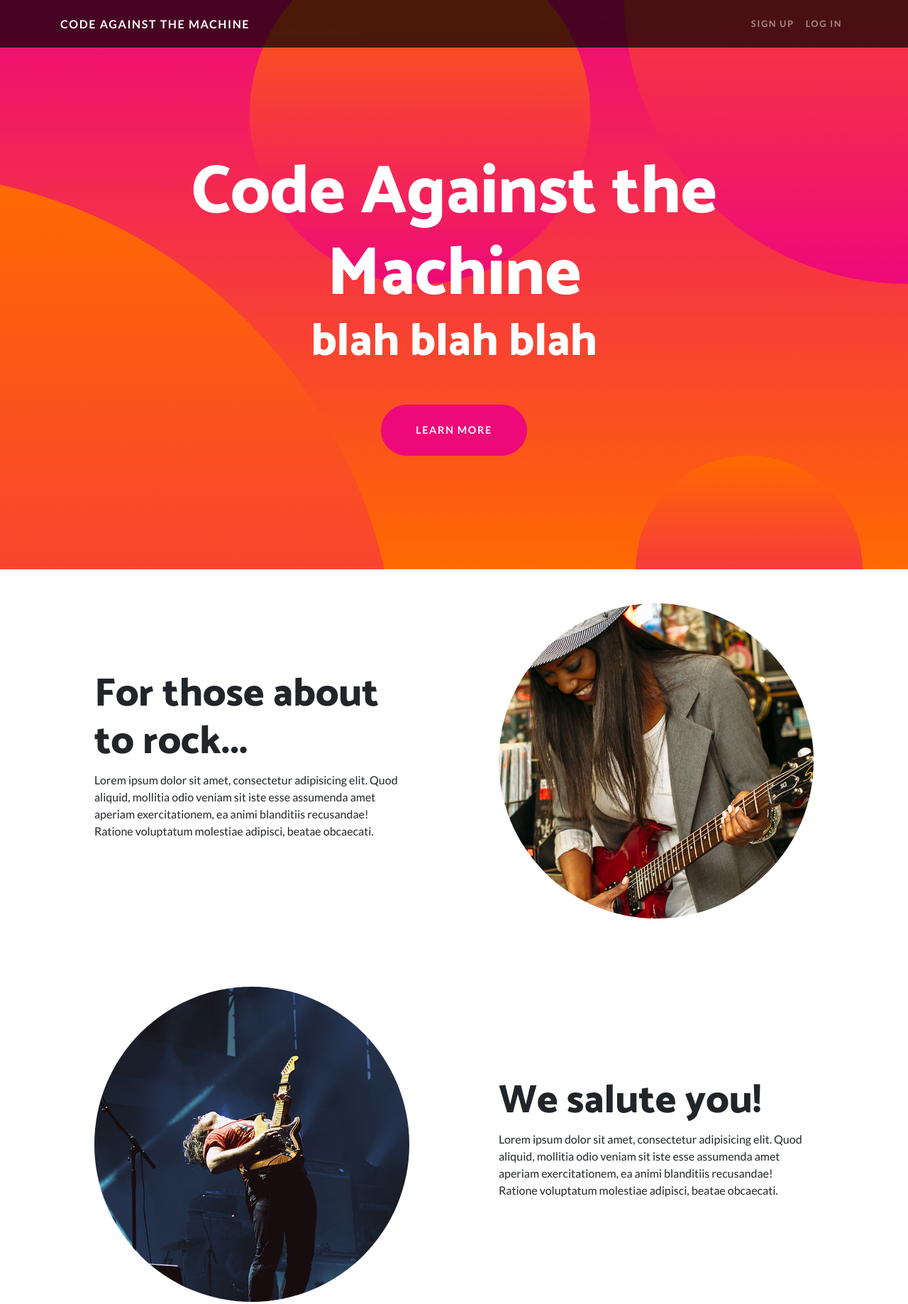
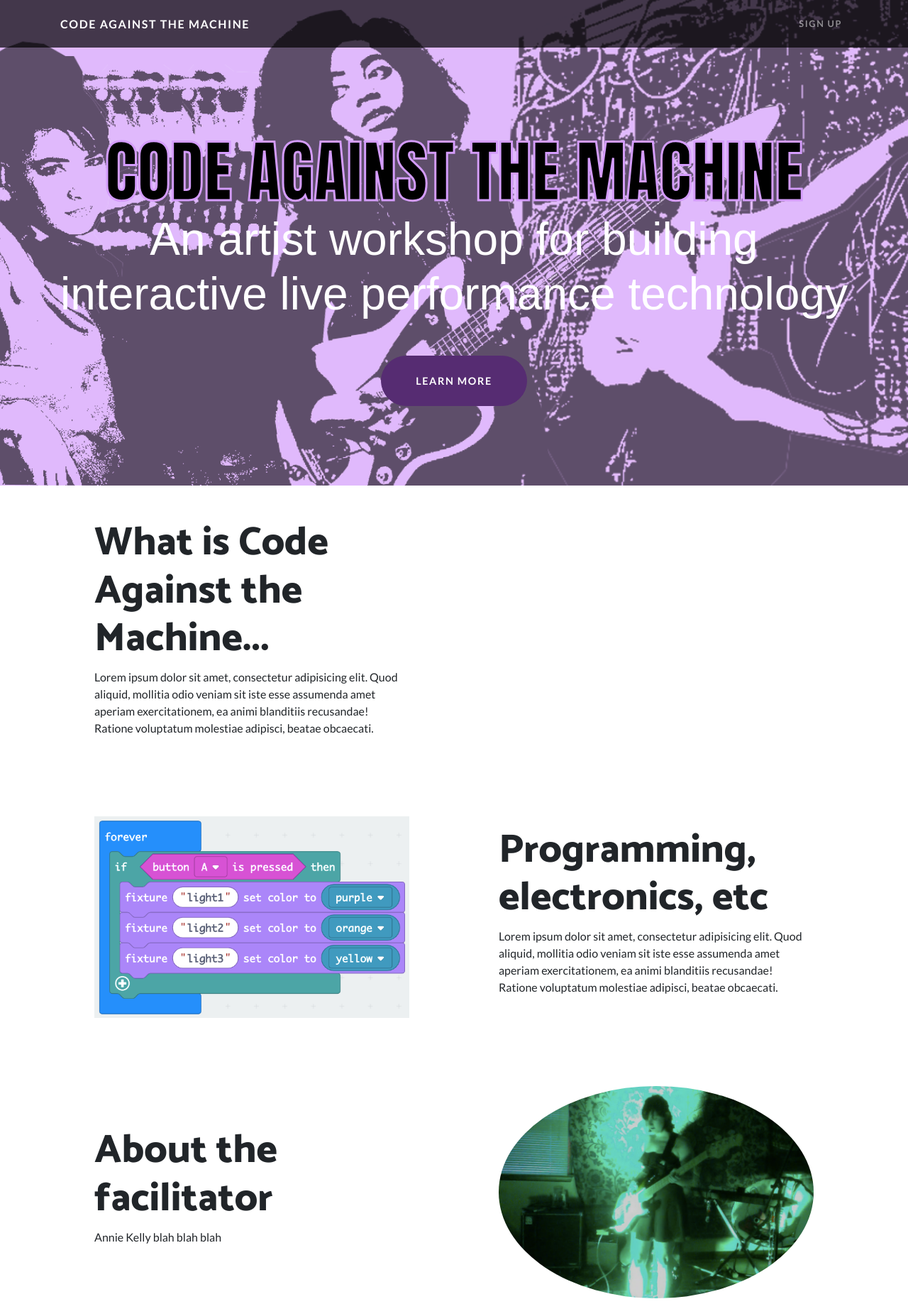
Before and after one commit to CodeAgainstTheMachine/home, a website: page index.html in a window 1280 px wide. Shown: the top 1837 px of the page at 71% size. Drawn offline with Linux system fonts and the light colour scheme.

Commit message:
added a new banner

```diff
--- /dev/null
+++ b/css/style.css
@@ -0,0 +1,63 @@
+body {
+}
+
+header.masthead {
+    background: url(../img/catmbackground.png);
+    position: relative;
+    overflow: hidden;
+    padding-top: calc(7rem + 72px);
+    padding-bottom: 7rem;
+    background-repeat: no-repeat;
+    background-position: center center;
+    background-attachment: scroll;
+    background-size: cover;
+  }
+
+  .btn-primary {
+      background-color: #562c72 !important;
+      border-color: #562c72 !important;
+  }
+
+  .btn-primary:active, .btn-primary:focus, .btn-primary:hover {
+      background-color: #000000 !important;
+      border-color: #000000 !important;
+  }
+
+  .btn-primary:focus {
+    background-color: #000000 !important;
+    border-color: #000000 !important;
+}
+
+  .btn-secondary {
+      background-color: #562c72 !important;
+      border-color: #562c72 !important;
+  }
+
+  .btn-secondary:active, .btn-secondary:focus, .btn-secondary:hover {
+    background-color: #000000 !important;
+    border-color: #000000 !important;
+}
+
+  .btn-secondary:focus {
+    background-color: #000000 !important;
+    border-color: #000000 !important;
+}
+
+
+header.masthead h1 {
+    font-size: 2rem;
+    font-family: 'Impact', Arial, sans-serif;
+    color: #000000;
+    -webkit-text-stroke: 3px #d49cfc;
+}
+
+h1{
+  font-family: 'Impact';
+  font-weight: normal !important;
+}
+
+header.masthead h2 {
+    font-size: 8px;
+    font-family: Arial, sans-serif;
+    font-weight: normal !important;
+  }
--- a/index.html
+++ b/index.html
@@ -19,6 +19,7 @@
 
     <!-- Custom styles for this template -->
     <link href="css/one-page-wonder.min.css" rel="stylesheet">
+    <link href="css/style.css" rel="stylesheet">
 
   </head>
 
@@ -36,9 +37,6 @@
             <li class="nav-item">
               <a class="nav-link" href="#">Sign Up</a>
             </li>
-            <li class="nav-item">
-              <a class="nav-link" href="#">Log In</a>
-            </li>
           </ul>
         </div>
       </div>
@@ -47,15 +45,11 @@
     <header class="masthead text-center text-white">
       <div class="masthead-content">
         <div class="container">
-          <h1 class="masthead-heading mb-0">Code Against the Machine</h1>
-          <h2 class="masthead-subheading mb-0">blah blah blah</h2>
+          <h1 class="masthead-heading mb-0">CODE AGAINST THE MACHINE</h1>
+          <h2 class="masthead-subheading mb-0">An artist workshop for building interactive live performance technology</h2>
           <a href="#" class="btn btn-primary btn-xl rounded-pill mt-5">Learn More</a>
         </div>
       </div>
-      <div class="bg-circle-1 bg-circle"></div>
-      <div class="bg-circle-2 bg-circle"></div>
-      <div class="bg-circle-3 bg-circle"></div>
-      <div class="bg-circle-4 bg-circle"></div>
     </header>
 
     <section>
@@ -68,7 +62,7 @@
           </div>
           <div class="col-lg-6 order-lg-1">
             <div class="p-5">
-              <h2 class="display-4">For those about to rock...</h2>
+              <h2 class="display-4">What is Code Against the Machine...</h2>
               <p>Lorem ipsum dolor sit amet, consectetur adipisicing elit. Quod aliquid, mollitia odio veniam sit iste esse assumenda amet aperiam exercitationem, ea animi blanditiis recusandae! Ratione voluptatum molestiae adipisci, beatae obcaecati.</p>
             </div>
           </div>
@@ -81,12 +75,12 @@
         <div class="row align-items-center">
           <div class="col-lg-6">
             <div class="p-5">
-              <img class="img-fluid rounded-circle" src="img/02.jpg" alt="">
+              <img class="img-fluid " src="img/lightscode.png" alt="">
             </div>
           </div>
           <div class="col-lg-6">
             <div class="p-5">
-              <h2 class="display-4">We salute you!</h2>
+              <h2 class="display-4">Programming, electronics, etc</h2>
               <p>Lorem ipsum dolor sit amet, consectetur adipisicing elit. Quod aliquid, mollitia odio veniam sit iste esse assumenda amet aperiam exercitationem, ea animi blanditiis recusandae! Ratione voluptatum molestiae adipisci, beatae obcaecati.</p>
             </div>
           </div>
@@ -99,12 +93,30 @@
         <div class="row align-items-center">
           <div class="col-lg-6 order-lg-2">
             <div class="p-5">
-              <img class="img-fluid rounded-circle" src="img/03.jpg" alt="">
+              <img class="img-fluid rounded-circle" src="img/annie.png" alt="">
             </div>
           </div>
           <div class="col-lg-6 order-lg-1">
             <div class="p-5">
-              <h2 class="display-4">Let there be rock!</h2>
+              <h2 class="display-4">About the facilitator</h2>
+              <p>Annie Kelly blah blah blah</p>
+            </div>
+          </div>
+        </div>
+      </div>
+    </section>
+
+    <section>
+      <div class="container">
+        <div class="row align-items-center">
+          <div class="col-lg-6">
+            <div class="p-5">
+              <img class="img-fluid " src="" alt="">
+            </div>
+          </div>
+          <div class="col-lg-6">
+            <div class="p-5">
+              <h2 class="display-4">We salute you!</h2>
               <p>Lorem ipsum dolor sit amet, consectetur adipisicing elit. Quod aliquid, mollitia odio veniam sit iste esse assumenda amet aperiam exercitationem, ea animi blanditiis recusandae! Ratione voluptatum molestiae adipisci, beatae obcaecati.</p>
             </div>
           </div>
```
Also changed, not shown: css/style.min.css (added), img/01.jpg (deleted), img/02.jpg (deleted), img/03.jpg (deleted), img/annie.png (added), img/catmbackground.png (added), img/lightscode.png (added), 1 other file.
